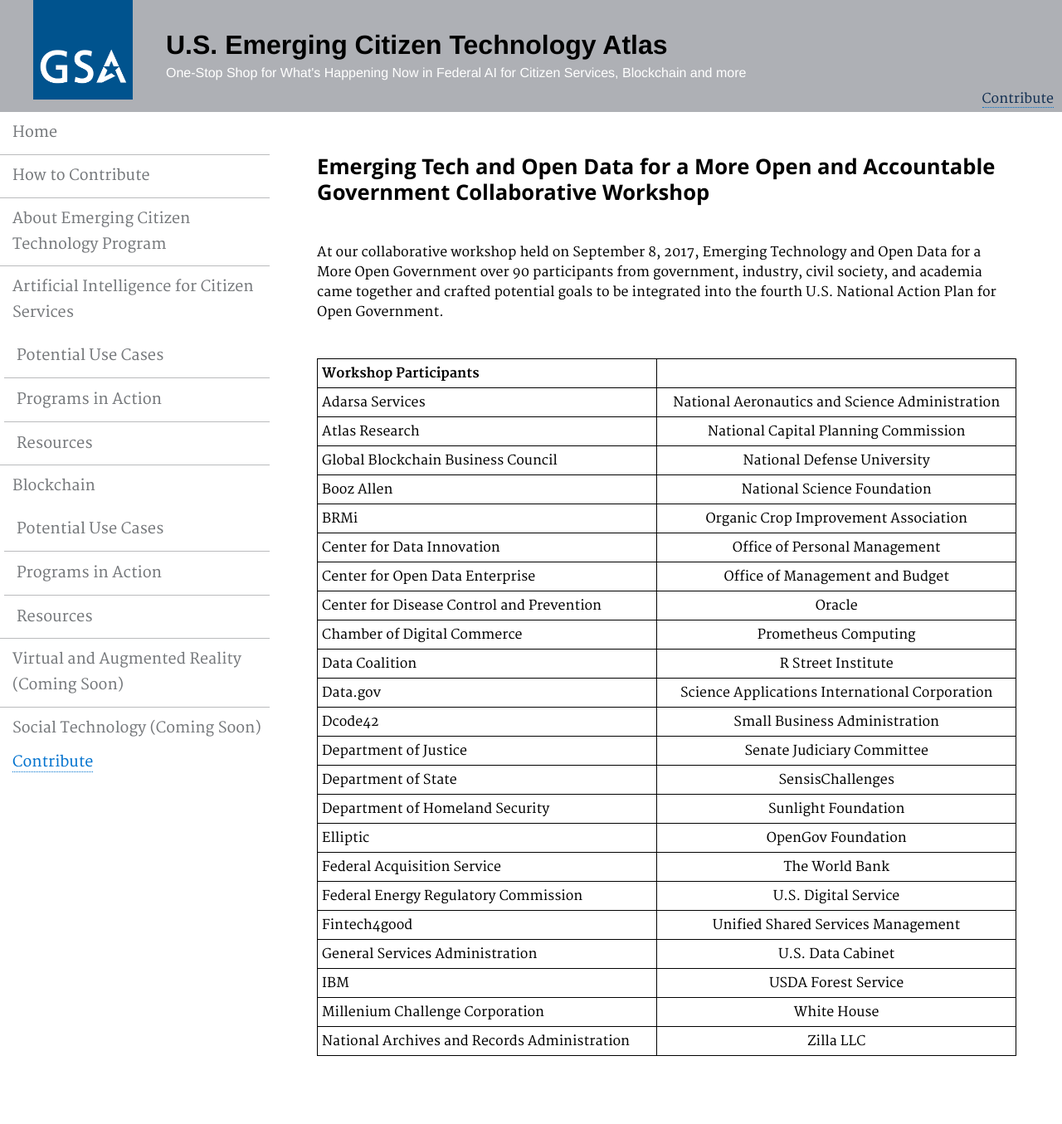
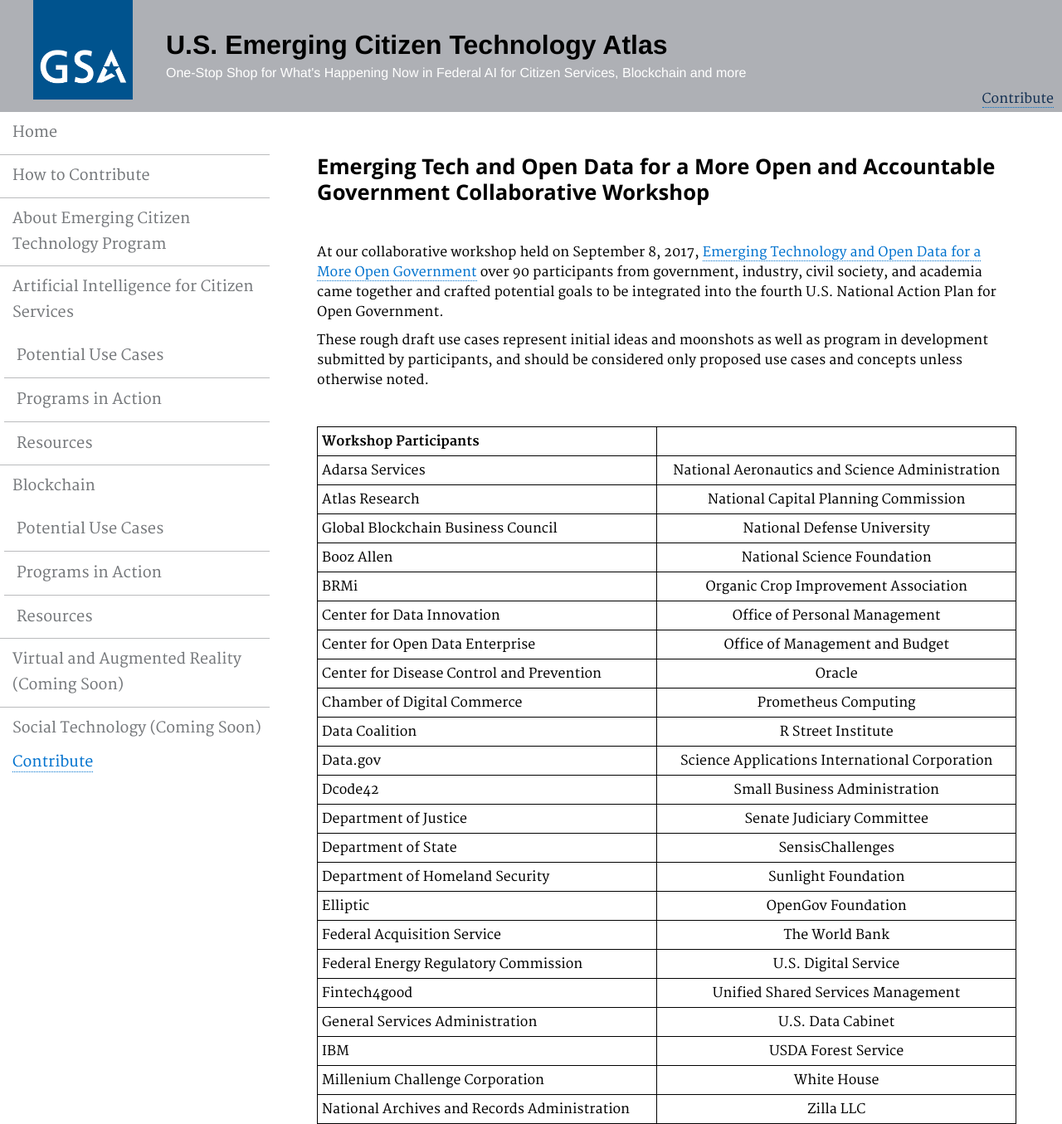
Before and after one commit to GSA/emerging-technology-atlas, a Jekyll site: the page built from pages/blockchain-workshop.md, in a window 1280 px wide. Shown: the whole page at 83% size. Built offline with Jekyll 4.4.1, drawn with Linux system fonts in a browser that asks for light colours; before the commit the page ends 1273 px from its top, so only the background shows below that.

Commit message:
Update blockchain-workshop.md

```diff
--- a/pages/blockchain-workshop.md
+++ b/pages/blockchain-workshop.md
@@ -9,7 +9,9 @@ description: ""
 
 <p> <br> </p>
 
-<p>At our collaborative workshop held on September 8, 2017, Emerging Technology and Open Data for a More Open Government over 90 participants from government, industry, civil society, and academia came together and crafted potential goals to be integrated into the fourth U.S. National Action Plan for Open Government.</p>
+<p>At our collaborative workshop held on September 8, 2017, <a href="https://gsablogs.gsa.gov/gsablog/2017/08/24/emerging-tech-and-open-data-for-a-more-open-and-accountable-government/">Emerging Technology and Open Data for a More Open Government</a> over 90 participants from government, industry, civil society, and academia came together and crafted potential goals to be integrated into the fourth U.S. National Action Plan for Open Government.</p>
+
+<p>These rough draft use cases represent initial ideas and moonshots as well as program in development submitted by participants, and should be considered only proposed use cases and concepts unless otherwise noted.</p>
 
 <p> <br> </p>
 
```
